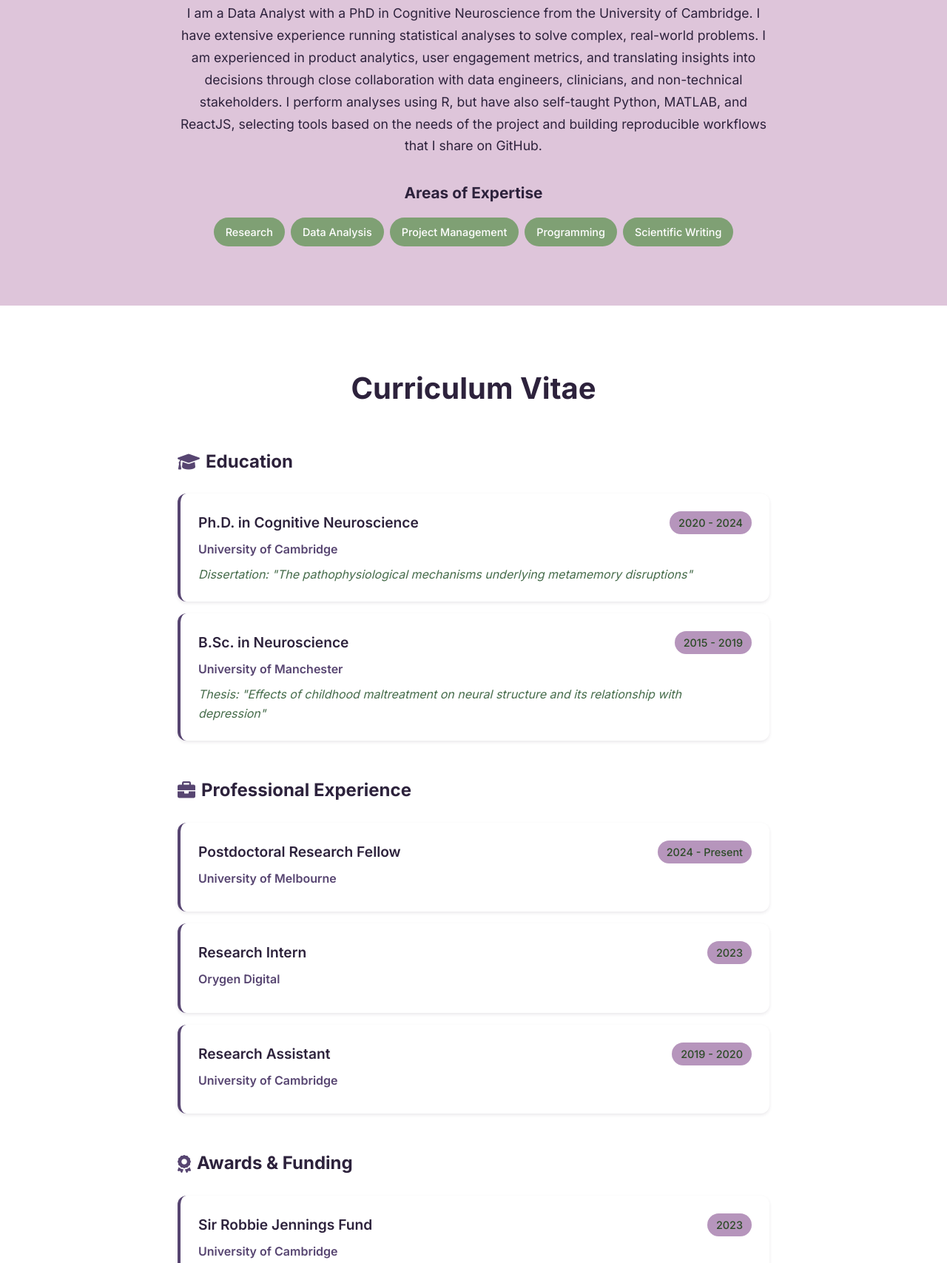
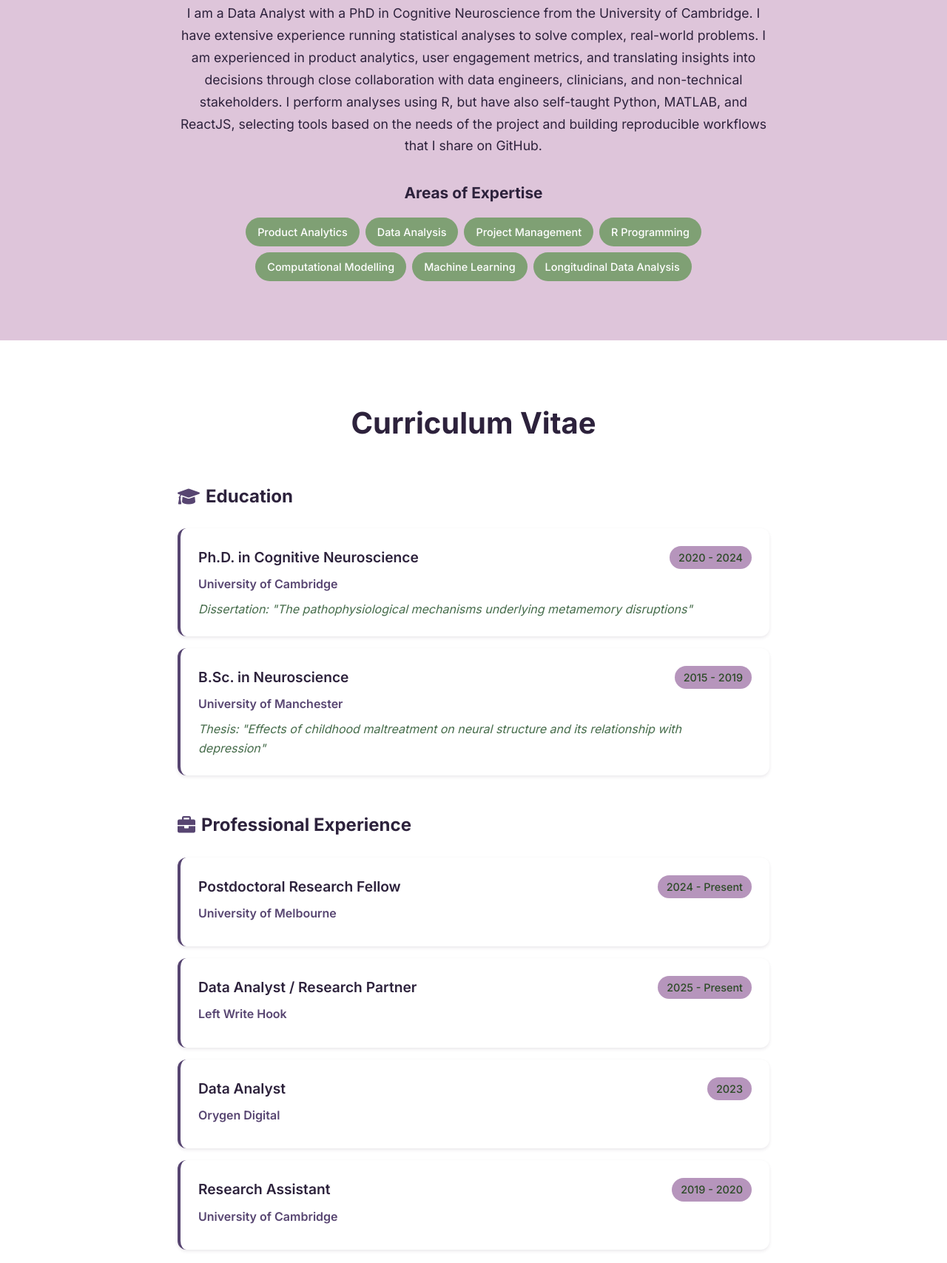
Before and after one commit to aliciasmith1/personal-website, a website: page index.html in a window 1280 px wide. Shown: the part 989-2696 px from the top of the page at 74% size. Drawn offline with Linux system fonts and the light colour scheme.

Commit message:
Update email

```diff
--- a/index.html
+++ b/index.html
@@ -72,11 +72,13 @@
                     <div class="skills">
                         <h3>Areas of Expertise</h3>
                         <div class="skill-tags">
-                            <span class="skill-tag">Research</span>
+                            <span class="skill-tag">Product Analytics</span>
                             <span class="skill-tag">Data Analysis</span>
                             <span class="skill-tag">Project Management</span>
-                            <span class="skill-tag">Programming</span>
-                            <span class="skill-tag">Scientific Writing</span>
+                            <span class="skill-tag">R Programming</span>
+                            <span class="skill-tag">Computational Modelling</span>
+                            <span class="skill-tag">Machine Learning</span>
+                            <span class="skill-tag">Longitudinal Data Analysis</span>
                         </div>
                     </div>
                 </div>
@@ -120,7 +122,14 @@
                     </div>
                     <div class="cv-item">
                         <div class="cv-item-header">
-                            <h4>Research Intern</h4>
+                            <h4>Data Analyst / Research Partner</h4>
+                            <span class="cv-date">2025 - Present</span>
+                        </div>
+                        <p class="cv-institution">Left Write Hook</p>
+                    </div>
+                    <div class="cv-item">
+                        <div class="cv-item-header">
+                            <h4>Data Analyst</h4>
                             <span class="cv-date">2023</span>
                         </div>
                         <p class="cv-institution">Orygen Digital</p>
@@ -324,7 +333,7 @@
                         <i class="fas fa-envelope"></i>
                         <div>
                             <h4>Email</h4>
-                            <p>alicia.smith@unimelb.edu.au</p>
+                            <p>aliciajsmith2@outlook.com</p>
                         </div>
                     </div>
                     <div class="contact-item">
```
